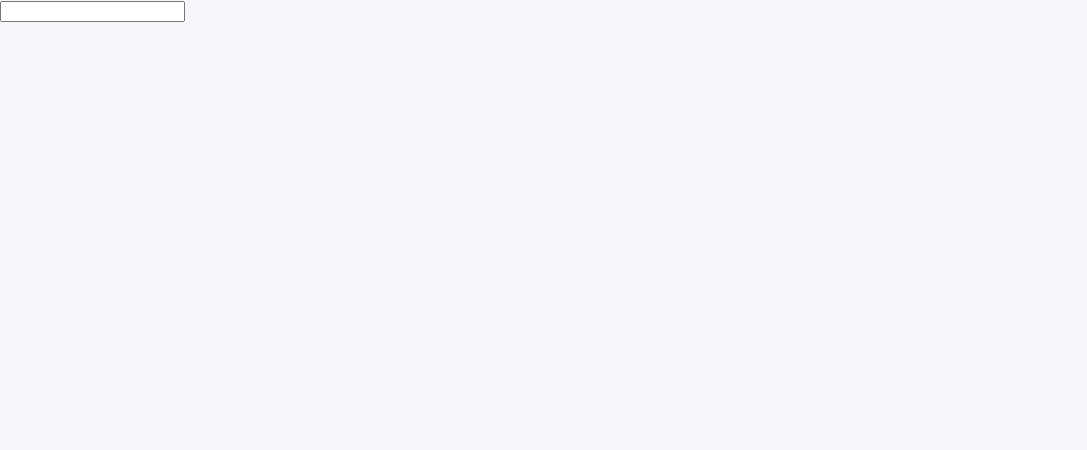
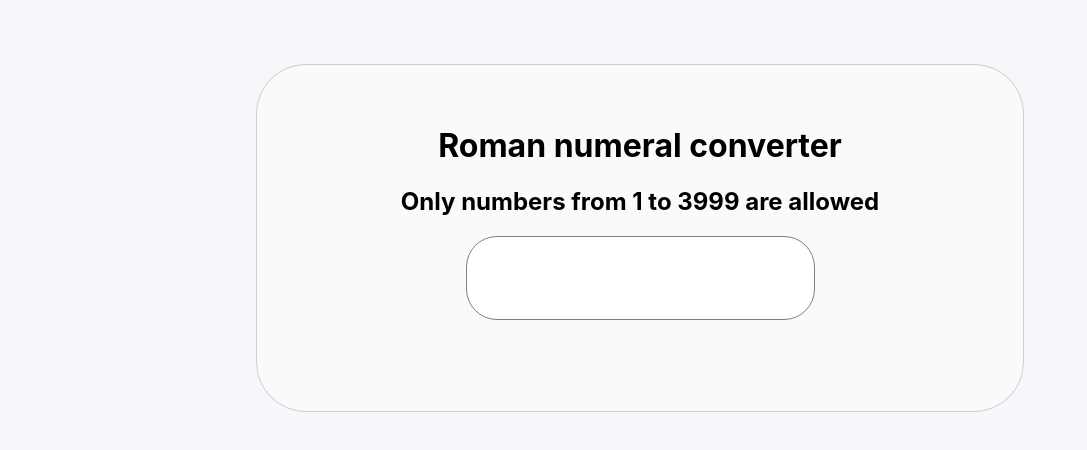
Before and after one commit to MattiaAvanzi88/Roman-Converter, a React (Create React App) app: page / in a window 1280 px wide. Shown: the top 450 px of the page, without its empty margins (0-1087 px from the left). Built offline with nearby package versions, Linux system fonts and the light colour scheme.

Commit message:
add style and change title

```diff
--- a/public/index.html
+++ b/public/index.html
@@ -19,7 +19,7 @@
       work correctly both with client-side routing and a non-root public URL.
       Learn how to configure a non-root public URL by running `npm run build`.
     -->
-    <title>React App</title>
+    <title>Roman numeral converter</title>
   </head>
   <body>
     <noscript>
--- /dev/null
+++ b/src/components/converter/Converter.css
@@ -0,0 +1,23 @@
+.converter-container {
+    text-align: center;
+    padding: 40px;
+    border-radius: 50px;
+    margin: 5% 20%  0 20%;
+    border-color: #ccc;
+    border-style: solid;
+    border-width: 1px;
+    background-color: #fafafa;
+}
+
+.converter-input {
+    width: 50%;
+    height: 80px;
+    border: solid;
+    margin-bottom: 30px;
+    border-width: 1px;
+    border-color: gray;
+    border-radius: 31px;
+    text-align: center;
+    font-size: 25px;
+    outline: none;
+}
--- a/src/components/converter/Converter.js
+++ b/src/components/converter/Converter.js
@@ -1,5 +1,6 @@
 import React from 'react';
 import romanMap from '../../utils/roman-map';
+import './Converter.css';
 
 
 export default class Converter extends React.Component  {
@@ -32,13 +33,18 @@ export default class Converter extends React.Component  {
 
     render() {
        return  (
-        <div>
-            <input type="number"
+        <div className="converter-container">
+            <h1> Roman numeral converter</h1>
+            <h2>Only numbers from 1 to 3999 are allowed</h2>
+            <input className="converter-input" type="number"
                 value={this.state.inputValue}
                 onChange={this.setNumber.bind(this)}
-            >
-            </input>
-            {this.state.finalResult}
+            />
+            <div>
+                <h1>
+                    {this.state.finalResult}
+                </h1>
+            </div>
         </div>
       );
     }
```
